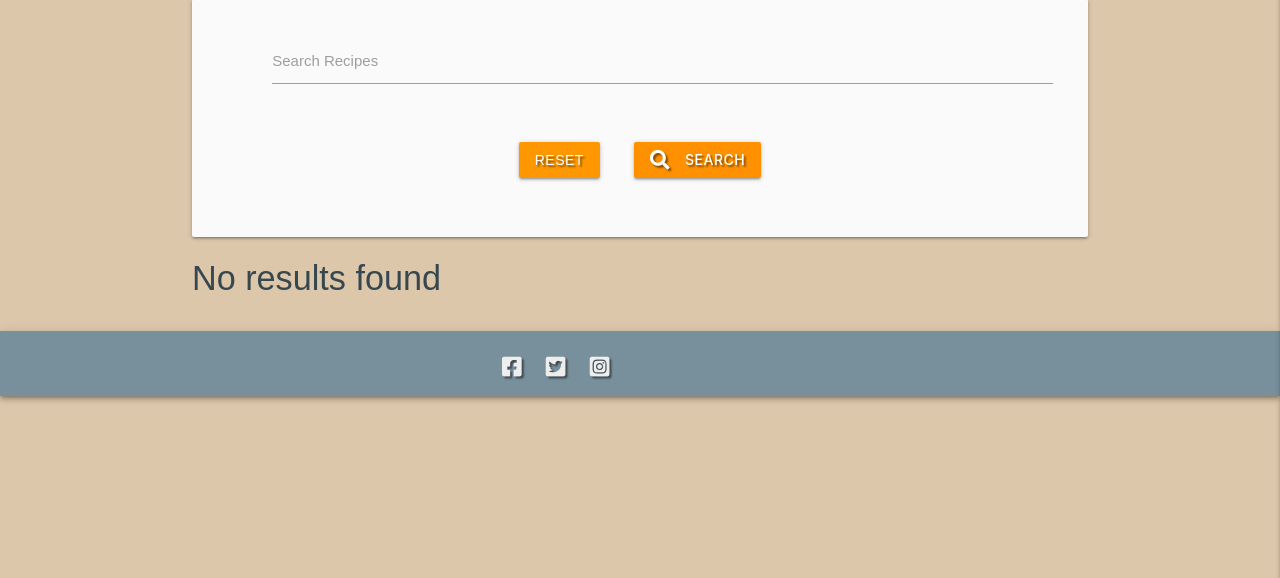
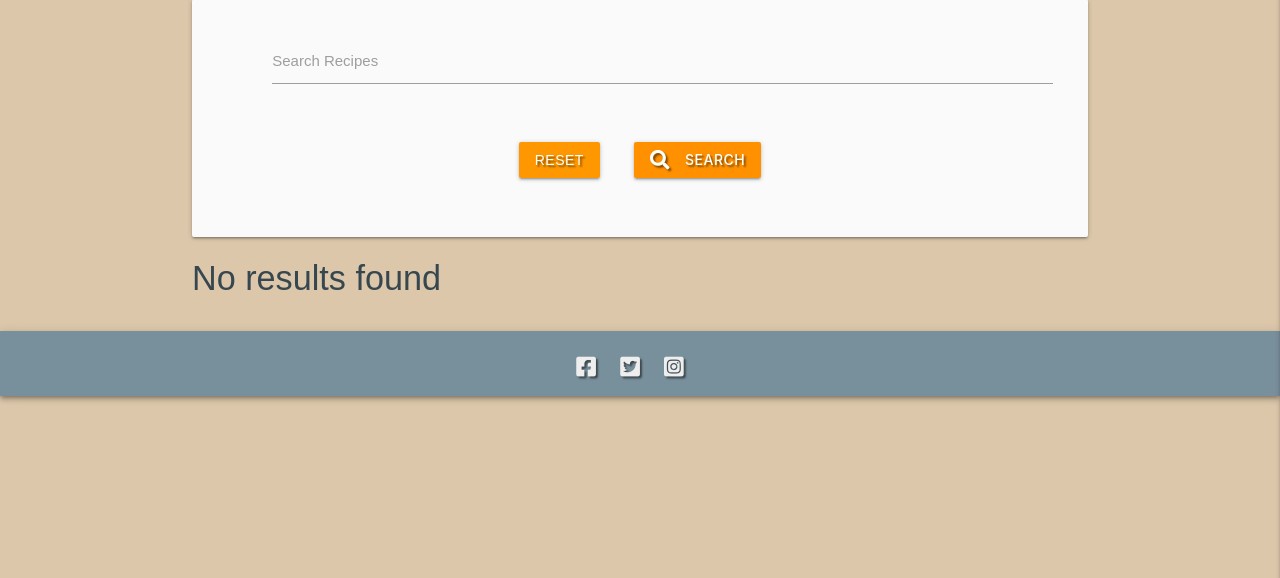
Before and after one commit to Code-Institute-Submissions/RuiOliveira83-MP3, a Flask app: page / in a window 1280 px wide. Shown: the part 160-738 px from the top of the page. Run offline with Flask 2, Linux system fonts and the light colour scheme; data that the repository does not hold is empty; some libraries are stand-ins or nearby versions; some web fonts are replaced.

Commit message:
center-align footer

```diff
--- a/static/css/style.css
+++ b/static/css/style.css
@@ -139,3 +139,9 @@ li.cat-list {
 .page-footer {
     padding-top: 10px;
 }
+
+footer {
+    margin: auto;
+    /* height: 330px; */
+    text-align:center;
+}
```
